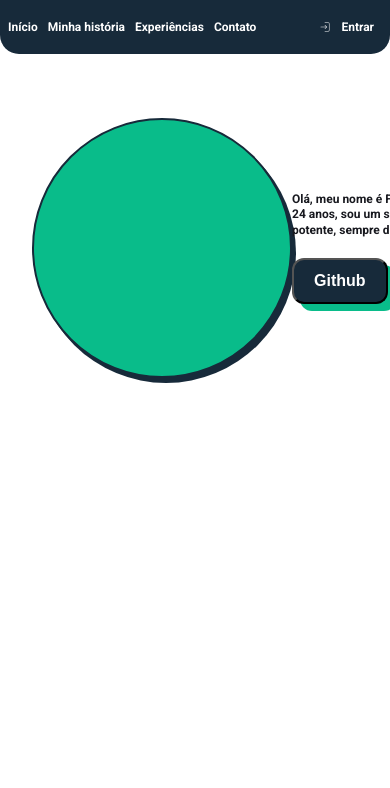
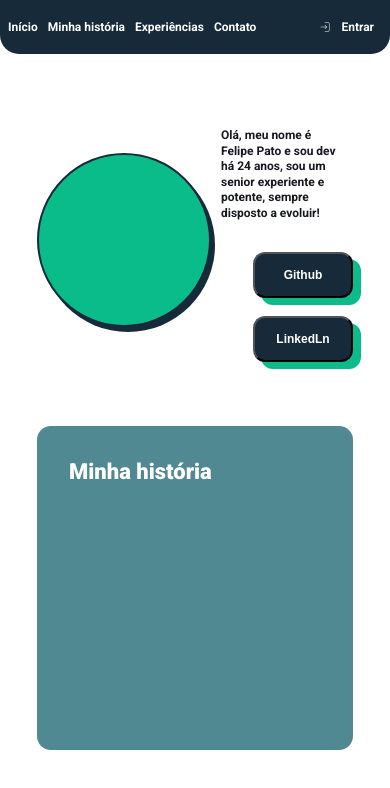
Before and after one commit to Danilosrr/desafio-03-aws-react, a React (Create React App) app: page /portfolio/1 in a window 390 px wide. Shown: the top 788 px of the page. Built offline with nearby package versions, Linux system fonts and the light colour scheme; no server answers; a web font is replaced by a local one.

Commit message:
style: portfolio text area, responsiveness

```diff
--- a/src/assets/css/reset.css
+++ b/src/assets/css/reset.css
@@ -134,12 +134,3 @@ table {
     border-collapse: collapse;
     border-spacing: 0;
 }
-
-#root {
-    position: fixed;
-    display: flex;
-    flex-direction: column;
-    align-items: center;
-    height: 100%;
-    width: 100%;
-}
--- /dev/null
+++ b/src/components/app/App.css
@@ -0,0 +1,26 @@
+#root {
+    position: fixed;
+    display: flex;
+    flex-direction: column;
+    align-items: center;
+    height: 100vh;
+    width: 100vw;
+    overflow-x: hidden;
+    overflow-y: scroll;
+    scrollbar-gutter: stable both-edges;
+}
+
+#root::-webkit-scrollbar {
+    display: block;
+    width: 5px;
+}
+
+#root::-webkit-scrollbar-track {
+    background: transparent;
+}
+
+#root::-webkit-scrollbar-thumb {
+    background-color: #09BC8A;
+    border-right: none;
+    border-left: none;
+}
--- a/src/components/portfolio/about/About.css
+++ b/src/components/portfolio/about/About.css
@@ -36,11 +36,11 @@
         }
 
         .portrait {
-            width: 256px;
-            height: 256px;
+            width: 170px;
+            height: 170px;
             border-radius: 50%;
             overflow: hidden;
-            background-color:#09BC8A;
+            background-color: #09BC8A;
             border: #172A3A solid 2px;
             box-shadow: 4px 5px 0px 0px #172A3A;
 
@@ -94,3 +94,82 @@
         }
     }
 }
+
+.aboutTextArea {
+    box-sizing: border-box;
+    display: flex;
+    flex-direction: column;
+    align-items: center;
+
+    padding: 0 32px 64px 32px;
+    width: 100%;
+
+    h2, textarea {
+        font-family: "Roboto", sans-serif;
+        line-height: 130%;
+        color: #FFF;
+    }
+
+    h2 {
+        font-size: 32px;
+        font-weight: 800;
+    }
+
+    article {
+        width: 100%;
+        padding: 32px;
+        background-color: #508991;
+        box-sizing: border-box;
+        border-radius: 14px;
+        display: grid;
+        grid-template-columns: 100%;
+        grid-template-rows: auto 200px;
+        gap: 32px;
+
+        textarea {
+            background-color: transparent;
+            overflow-y: scroll;
+            border: none;
+            resize: none;
+        }
+        textarea::-webkit-scrollbar{
+            display: block;
+            width: 5px;
+        }
+        textarea::-webkit-scrollbar-track {
+            background: transparent;
+        }
+        textarea::-webkit-scrollbar-thumb {
+            background-color:#09BC8A;
+            border-right: none;
+            border-left: none;
+        }
+    }
+}
+
+@media (max-width: 768px){
+    .aboutUser, .aboutPitch, .aboutTextArea{
+        h2, b {
+            font-size: 22px !important;
+        }
+    }
+
+    .aboutPitch {
+        align-items: flex-start !important;
+
+        p {
+            padding: 10px;
+        }
+
+        span {
+            display: grid !important;
+            align-self: flex-end;
+            grid-template-columns: 100%;
+
+            button {
+                width: 100px;
+                font-size: 12px !important;
+            }
+        }
+    }
+}
--- a/src/components/portfolio/about/About.tsx
+++ b/src/components/portfolio/about/About.tsx
@@ -6,11 +6,18 @@ interface Props {
   location?: string | null;
   email?: string | null;
   name?: string;
-  img?: string ;
+  img?: string;
 }
 
-export default function About({ login,location,email,name,img }: Readonly<Props>) {
+export default function About({
+  login,
+  location,
+  email,
+  name,
+  img,
+}: Readonly<Props>) {
   return (
+    <>
       <section className="aboutSection">
         <article className="aboutUser">
             <figure>
@@ -33,5 +40,12 @@ export default function About({ login,location,email,name,img }: Readonly<Props>
             </span>
         </aside>
       </section>
+      <section className="aboutTextArea">
+        <article>
+            <h2>Minha história</h2>
+            <textarea></textarea>
+        </article>
+      </section>
+    </>
   );
 }
--- a/src/index.tsx
+++ b/src/index.tsx
@@ -1,6 +1,6 @@
 import React from "react";
 import ReactDOM from "react-dom/client";
-import App from "./App";
+import App from "./components/app/App";
 import "./assets/css/reset.css";
 
 const root = ReactDOM.createRoot(
```
Also changed, not shown: src/components/app/App.tsx (renamed from src/App.tsx, +5 -4 lines), 1 other file (tests, documents, lock files or other folders). Lines whose indentation alone changed are shown as unchanged.
